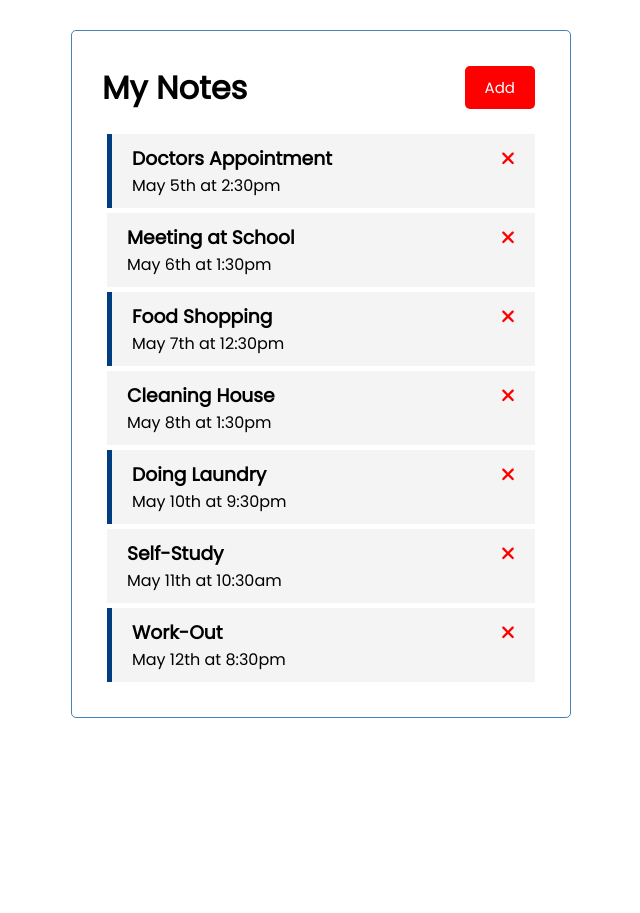
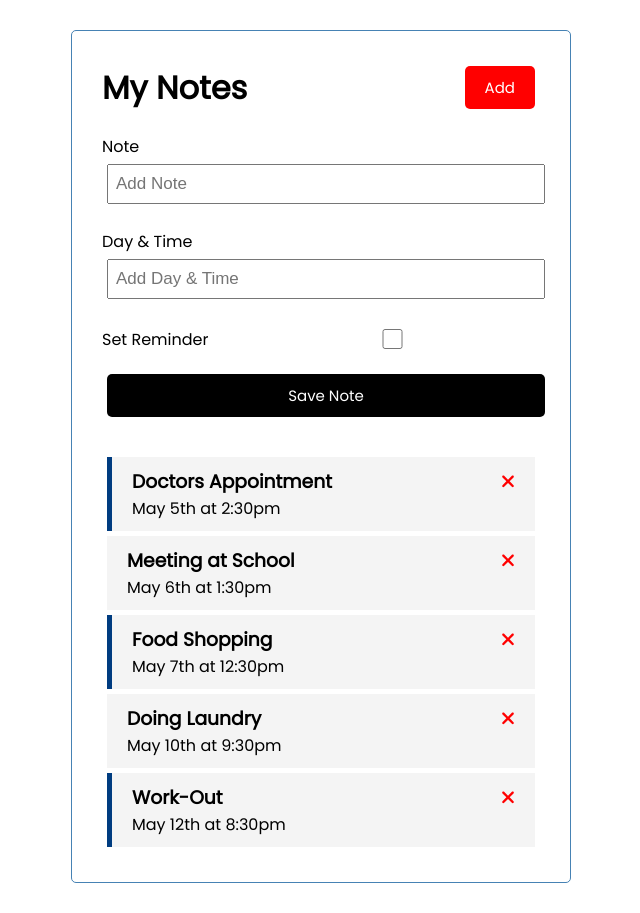
Before and after one commit to lenny1596/mynotes-angular, an Angular app: page / in a window 1280 px wide. Shown: the whole page, without its empty margins (319-959 px from the left). Before the commit the page ends 800 px from the top, so only its background shows below. Built offline with nearby package versions, Linux system fonts and the light colour scheme; data requests are answered from the project's data file.

Commit message:
adding the add note method by grabbing input event

```diff
--- a/db.json
+++ b/db.json
@@ -19,21 +19,9 @@
       "reminder": true
     },
     {
-      "id": 4,
-      "text": "Cleaning House",
-      "day": "May 8th at 1:30pm",
-      "reminder": false
-    },
-    {
       "id": 5,
       "text": "Doing Laundry",
       "day": "May 10th at 9:30pm",
-      "reminder": true
-    },
-    {
-      "id": 6,
-      "text": "Self-Study",
-      "day": "May 11th at 10:30am",
       "reminder": false
     },
     {
--- a/src/app/app.module.ts
+++ b/src/app/app.module.ts
@@ -1,6 +1,7 @@
 // modules
 import { NgModule } from '@angular/core';
 import { BrowserModule } from '@angular/platform-browser';
+import { FormsModule } from '@angular/forms';
 import { FontAwesomeModule } from '@fortawesome/angular-fontawesome';
 import { HttpClientModule } from '@angular/common/http';
 
@@ -10,6 +11,7 @@ import { HeaderComponent } from './components/header/header.component';
 import { ButtonComponent } from './components/button/button.component';
 import { NoteItemComponent } from './components/note-item/note-item.component';
 import { NotesComponent } from './components/notes/notes.component';
+import { AddNoteComponent } from './components/add-note/add-note.component';
 
 @NgModule({
   declarations: [
@@ -18,8 +20,9 @@ import { NotesComponent } from './components/notes/notes.component';
     ButtonComponent,
     NoteItemComponent,
     NotesComponent,
+    AddNoteComponent,
   ],
-  imports: [BrowserModule, FontAwesomeModule, HttpClientModule],
+  imports: [BrowserModule, FontAwesomeModule, HttpClientModule, FormsModule],
   providers: [],
   bootstrap: [AppComponent],
 })
--- /dev/null
+++ b/src/app/components/add-note/add-note.component.css
@@ -0,0 +1,3 @@
+.add-form {
+  margin-bottom: 40px;
+}
--- /dev/null
+++ b/src/app/components/add-note/add-note.component.html
@@ -0,0 +1,35 @@
+<form class="add-form" (ngSubmit)="onSubmit()">
+  <div class="form-control">
+    <label for="text">Note</label>
+    <input
+      type="text"
+      name="text"
+      [(ngModel)]="text"
+      id="text"
+      placeholder="Add Note"
+    />
+  </div>
+  <div class="form-control">
+    <label for="text">Day & Time</label>
+    <input
+      type="text"
+      name="day"
+      [(ngModel)]="day"
+      id="day"
+      placeholder="Add Day & Time"
+    />
+  </div>
+  <div class="form-control form-control-check">
+    <label for="reminder">Set Reminder</label>
+    <input
+      type="checkbox"
+      name="reminder"
+      [(ngModel)]="reminder"
+      id="reminder"
+    />
+  </div>
+  <input type="submit" value="Save Note" class="btn btn-block" />
+</form>
+
+<!-- [] are for input bindings and () are for output bindings like methods but both are one-way data bindings-->
+<!-- which is why [()] resembles two-way data bindings like ngmodel for forms input and display -->
--- /dev/null
+++ b/src/app/components/add-note/add-note.component.ts
@@ -0,0 +1,34 @@
+import { Component, EventEmitter, OnInit, Output } from '@angular/core';
+import { NoteType } from 'src/app/NoteType';
+
+@Component({
+  selector: 'app-add-note',
+  templateUrl: './add-note.component.html',
+  styleUrls: ['./add-note.component.css'],
+})
+export class AddNoteComponent implements OnInit {
+  @Output() onAddNote = new EventEmitter();
+  text!: string;
+  day!: string;
+  reminder: boolean = false;
+
+  ngOnInit(): void {}
+
+  onSubmit(): void {
+    if (!this.text) {
+      alert('Please add a note!');
+      return;
+    }
+    const newNote: NoteType = {
+      text: this.text,
+      day: this.day,
+      reminder: this.reminder,
+    };
+
+    this.onAddNote.emit(newNote);
+
+    this.text = '';
+    this.day = '';
+    this.reminder = false;
+  }
+}
--- a/src/app/components/notes/notes.component.html
+++ b/src/app/components/notes/notes.component.html
@@ -1,3 +1,4 @@
+<app-add-note (onAddNote)="addNote($event)"></app-add-note>
 <app-note-item
   *ngFor="let note of notes"
   [noteItem]="note"
--- a/src/app/components/notes/notes.component.ts
+++ b/src/app/components/notes/notes.component.ts
@@ -16,6 +16,10 @@ export class NotesComponent implements OnInit {
     this.noteservice.getNotes().subscribe((Notes) => (this.notes = Notes));
   }
 
+  addNote(note: NoteType): void {
+    this.noteservice.addNotes(note).subscribe((note) => this.notes.push(note));
+  }
+
   deleteNote(note: NoteType): void {
     this.noteservice
       .deleteNotes(note)
--- a/src/app/services/note.service.ts
+++ b/src/app/services/note.service.ts
@@ -21,13 +21,17 @@ export class NoteService {
     return this.http.get<NoteType[]>(this.apiUrl);
   }
 
-  deleteNotes(note: NoteType): Observable<NoteType> {
-    const url = `${this.apiUrl}/${note.id}`;
-    return this.http.delete<NoteType>(url);
+  addNotes(note: NoteType): Observable<NoteType> {
+    return this.http.post<NoteType>(this.apiUrl, note, httpOptions);
   }
 
   updateReminders(note: NoteType): Observable<NoteType> {
     const url = `${this.apiUrl}/${note.id}`;
     return this.http.put<NoteType>(url, note, httpOptions);
   }
+
+  deleteNotes(note: NoteType): Observable<NoteType> {
+    const url = `${this.apiUrl}/${note.id}`;
+    return this.http.delete<NoteType>(url);
+  }
 }
```
Also changed, not shown: 1 other file (tests, documents, lock files or other folders).
